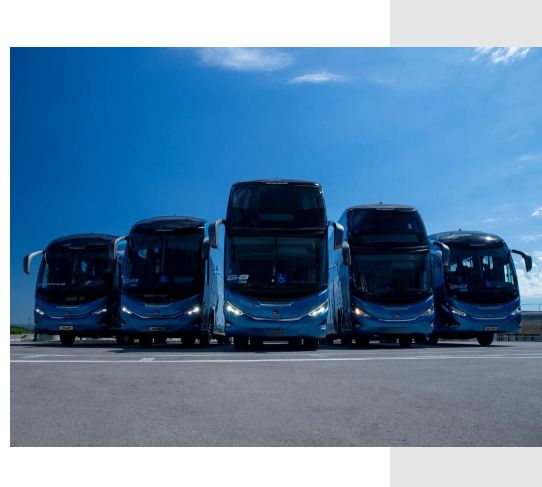
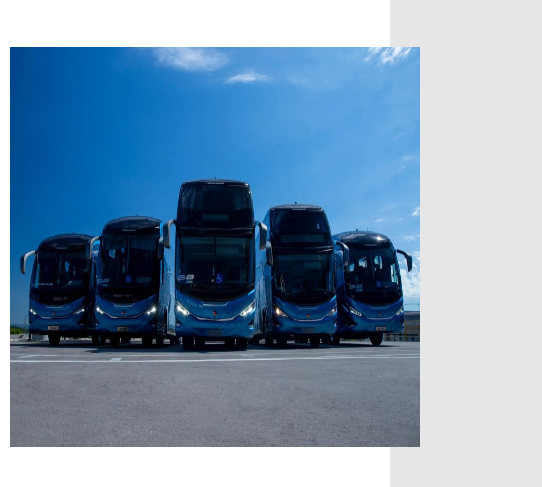
Before and after one commit to RicardoBorbaCarvalho/GBCTurismo, a plain HTML site: page index.html in a window 390 px wide. Shown: the part 178-665 px from the top of the page, 542 px wide, since content can reach past the window. Drawn offline with Linux system fonts and the light colour scheme.

Commit message:
Update index.css
img att

```diff
--- a/index.css
+++ b/index.css
@@ -286,11 +286,11 @@ footer {
     height: auto;
     background-color: rgb(230, 230, 230);
   }
-  main img {
+ main img {
     display: center;
     margin: 0 auto;
     float: center;
-    width: 532px;
+    width: 410px;
     height: 400px;
   }
   body {
```
